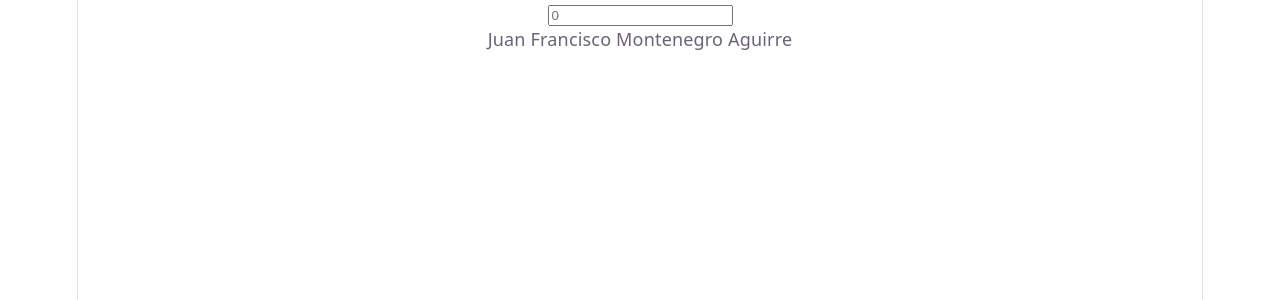
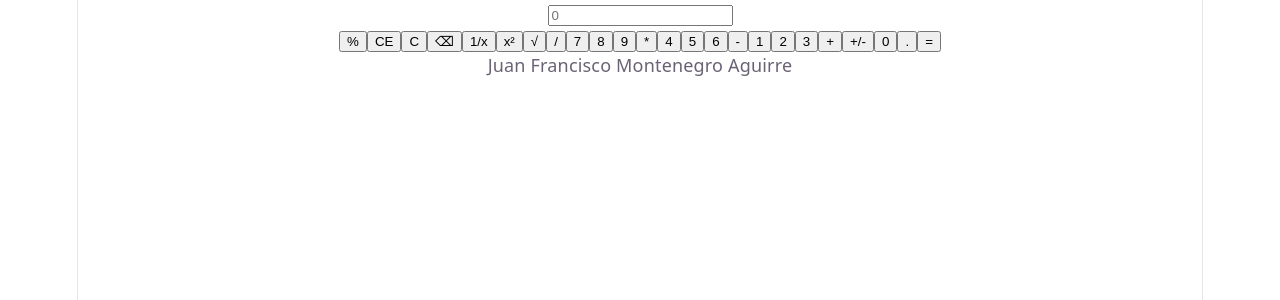
Before and after one commit to 24750Montenegro/calculadora, a React (Vite) app: page / in a window 1280 px wide. Shown: the top 300 px of the page. Built offline with nearby package versions, Linux system fonts and the light colour scheme.

Commit message:
feat: calculator button grid layout

```diff
--- a/src/Calculadora.jsx
+++ b/src/Calculadora.jsx
@@ -1,5 +1,33 @@
 import { useState, useRef } from 'react'
 import './Calculadora.css'
+
+// Botones de la calculadora en orden de la cuadricula
+const botones = [
+  { id: 'btnPorcent', text: '%', clase: 'operador' },
+  { id: 'btnCE', text: 'CE', clase: 'limpiar' },
+  { id: 'btnC', text: 'C', clase: 'limpiar' },
+  { id: 'btnBack', text: '⌫', clase: 'especial' },
+  { id: 'btnUnoX', text: '1/x', clase: 'operador' },
+  { id: 'btnCuadrado', text: 'x²', clase: 'operador' },
+  { id: 'btnRaiz', text: '√', clase: 'operador' },
+  { id: 'btnDivi', text: '/', clase: 'operador' },
+  { id: 'btnSiete', text: '7' },
+  { id: 'btnOcho', text: '8' },
+  { id: 'btnNueve', text: '9' },
+  { id: 'btnPor', text: '*', clase: 'operador' },
+  { id: 'btnCuatro', text: '4' },
+  { id: 'btnCinco', text: '5' },
+  { id: 'btnSeis', text: '6' },
+  { id: 'btnMenos', text: '-', clase: 'operador' },
+  { id: 'btnUno', text: '1' },
+  { id: 'btnDos', text: '2' },
+  { id: 'btnTres', text: '3' },
+  { id: 'btnMas', text: '+', clase: 'operador' },
+  { id: 'btnMasMenos', text: '+/-', clase: 'operador' },
+  { id: 'btnCero', text: '0' },
+  { id: 'btnPunto', text: '.' },
+  { id: 'btnIgual', text: '=', clase: 'especial' },
+]
 
 function Calculadora() {
   // Valores de la operacion
@@ -28,6 +56,18 @@ function Calculadora() {
         placeholder="0"
         readOnly
       />
+      <div className="teclado">
+        {botones.map((boton) => (
+          <button
+            key={boton.id}
+            className={boton.clase || ''}
+            disabled={boton.id === 'btnPunto' && puntoDisabled}
+            onClick={() => handleButtonAction(boton.id)}
+          >
+            {boton.text}
+          </button>
+        ))}
+      </div>
       <p className="autor">Juan Francisco Montenegro Aguirre</p>
     </div>
   )
```
